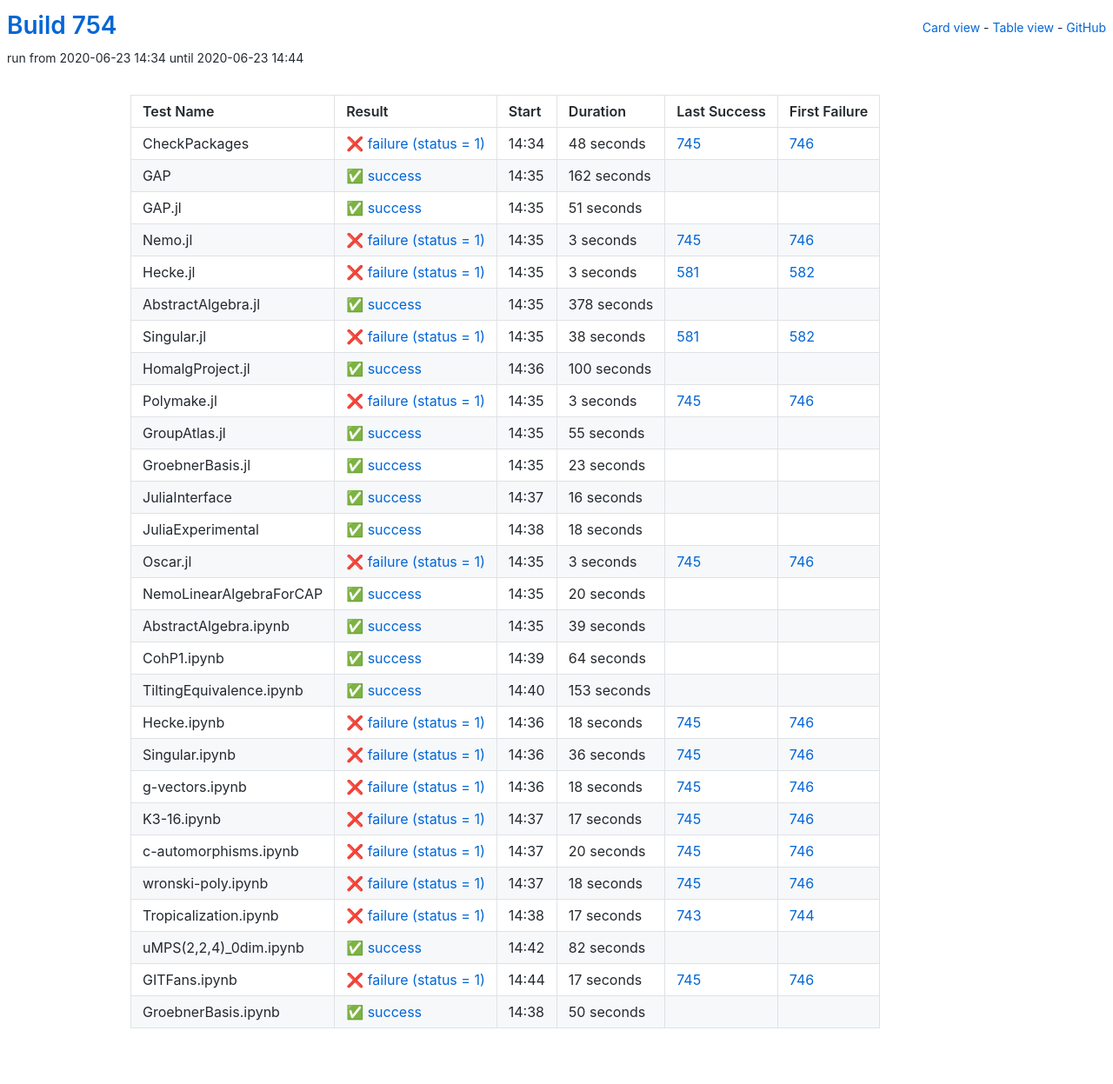
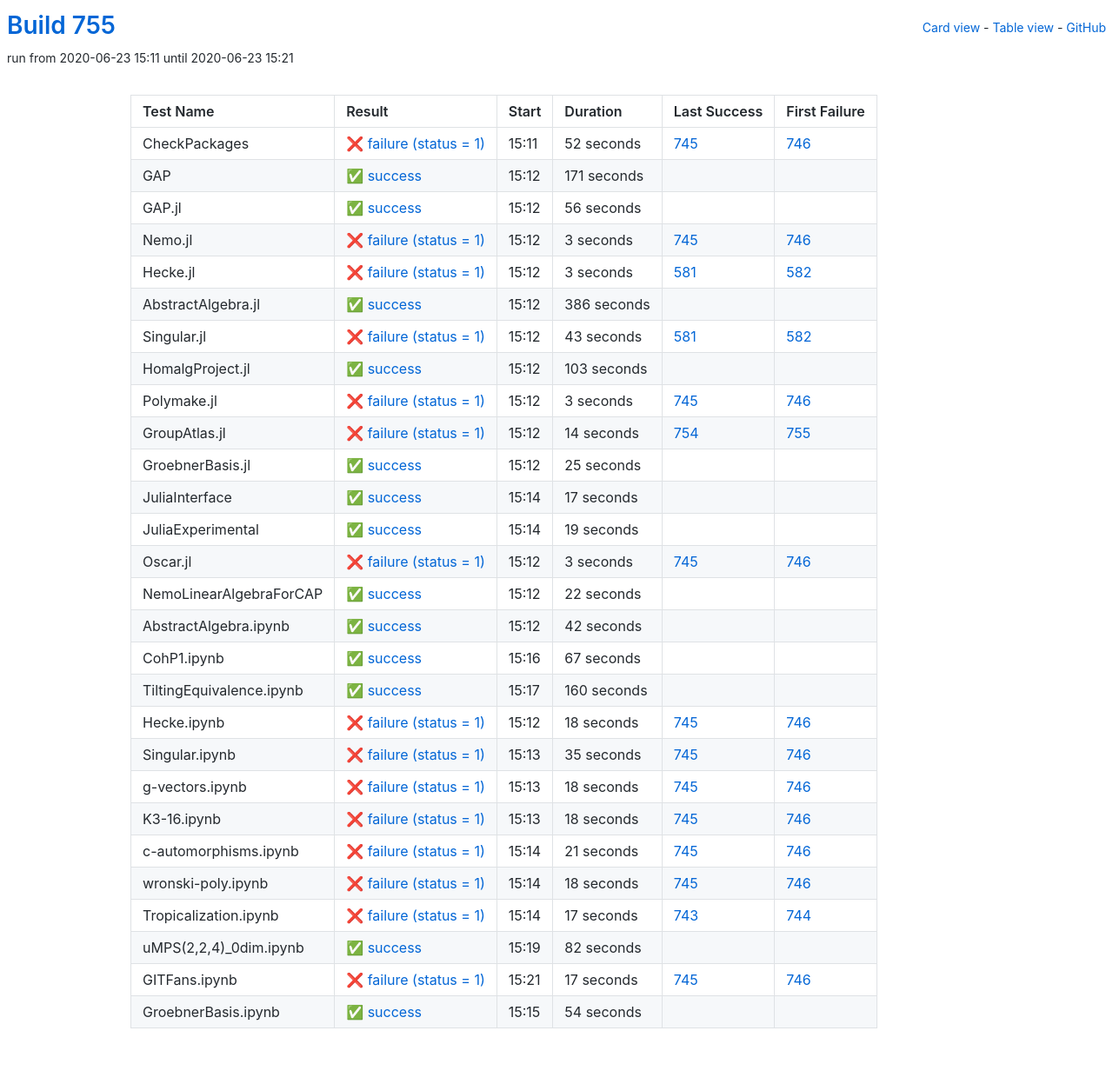
Before and after one commit to oscar-system/oscar-ci-status-1.4, a Jekyll site: the page built from table.html, in a window 1280 px wide. Shown: the whole page at 87% size. Built offline with Jekyll 4.4.1, drawn with Linux system fonts in a browser that asks for light colours.

Commit message:
Build #755

```diff
--- a/_data/ci.yml
+++ b/_data/ci.yml
@@ -1,6 +1,6 @@
 ---
-build: 754
-build_url: https://oscarci.mathematik.uni-kl.de/job/oscar-julia-1.4/754/
+build: 755
+build_url: https://oscarci.mathematik.uni-kl.de/job/oscar-julia-1.4/755/
 job: oscar-julia-1.4
 organization: oscar-system
 repo: oscar-ci-status-1.4
@@ -8,44 +8,44 @@ repourl: https://github.com/oscar-system/oscar-ci-status-1.4
 tests:
 - name: CheckPackages
   id: checkpackages
-  log: https://oscarci.mathematik.uni-kl.de/job/oscar-julia-1.4/754/artifact/logs/build-754/CheckPackages.log
-  start: 2020-06-23 14:34
+  log: https://oscarci.mathematik.uni-kl.de/job/oscar-julia-1.4/755/artifact/logs/build-755/CheckPackages.log
+  start: 2020-06-23 15:11
   success: false
   exitcode: 1
   status: failure
-  duration: 48
+  duration: 52
   last_success: 745
   last_success_url: https://oscarci.mathematik.uni-kl.de/job/oscar-julia-1.4/745/
   first_failure: 746
   first_failure_url: https://oscarci.mathematik.uni-kl.de/job/oscar-julia-1.4/746/
 - name: GAP
   id: gap
-  log: https://oscarci.mathematik.uni-kl.de/job/oscar-julia-1.4/754/artifact/logs/build-754/GAP.log
-  start: 2020-06-23 14:35
+  log: https://oscarci.mathematik.uni-kl.de/job/oscar-julia-1.4/755/artifact/logs/build-755/GAP.log
+  start: 2020-06-23 15:12
   success: true
   exitcode: 0
   status: success
-  duration: 162
+  duration: 171
   last_success: false
   last_success_url:
   first_failure: false
   first_failure_url:
 - name: GAP.jl
   id: gap-jl
-  log: https://oscarci.mathematik.uni-kl.de/job/oscar-julia-1.4/754/artifact/logs/build-754/GAP.jl.log
-  start: 2020-06-23 14:35
+  log: https://oscarci.mathematik.uni-kl.de/job/oscar-julia-1.4/755/artifact/logs/build-755/GAP.jl.log
+  start: 2020-06-23 15:12
   success: true
   exitcode: 0
   status: success
-  duration: 51
+  duration: 56
   last_success: false
   last_success_url:
   first_failure: false
   first_failure_url:
 - name: Nemo.jl
   id: nemo-jl
-  log: https://oscarci.mathematik.uni-kl.de/job/oscar-julia-1.4/754/artifact/logs/build-754/Nemo.jl.log
-  start: 2020-06-23 14:35
+  log: https://oscarci.mathematik.uni-kl.de/job/oscar-julia-1.4/755/artifact/logs/build-755/Nemo.jl.log
+  start: 2020-06-23 15:12
   success: false
   exitcode: 1
   status: failure
@@ -56,8 +56,8 @@ tests:
   first_failure_url: https://oscarci.mathematik.uni-kl.de/job/oscar-julia-1.4/746/
 - name: Hecke.jl
   id: hecke-jl
-  log: https://oscarci.mathematik.uni-kl.de/job/oscar-julia-1.4/754/artifact/logs/build-754/Hecke.jl.log
-  start: 2020-06-23 14:35
+  log: https://oscarci.mathematik.uni-kl.de/job/oscar-julia-1.4/755/artifact/logs/build-755/Hecke.jl.log
+  start: 2020-06-23 15:12
   success: false
   exitcode: 1
   status: failure
@@ -68,44 +68,44 @@ tests:
   first_failure_url: https://oscarci.mathematik.uni-kl.de/job/oscar-julia-1.4/582/
 - name: AbstractAlgebra.jl
   id: abstractalgebra-jl
-  log: https://oscarci.mathematik.uni-kl.de/job/oscar-julia-1.4/754/artifact/logs/build-754/AbstractAlgebra.jl.log
-  start: 2020-06-23 14:35
+  log: https://oscarci.mathematik.uni-kl.de/job/oscar-julia-1.4/755/artifact/logs/build-755/AbstractAlgebra.jl.log
+  start: 2020-06-23 15:12
   success: true
   exitcode: 0
   status: success
-  duration: 378
+  duration: 386
   last_success: false
   last_success_url:
   first_failure: false
   first_failure_url:
 - name: Singular.jl
   id: singular-jl
-  log: https://oscarci.mathematik.uni-kl.de/job/oscar-julia-1.4/754/artifact/logs/build-754/Singular.jl.log
-  start: 2020-06-23 14:35
+  log: https://oscarci.mathematik.uni-kl.de/job/oscar-julia-1.4/755/artifact/logs/build-755/Singular.jl.log
+  start: 2020-06-23 15:12
   success: false
   exitcode: 1
   status: failure
-  duration: 38
+  duration: 43
   last_success: 581
   last_success_url: https://oscarci.mathematik.uni-kl.de/job/oscar-julia-1.4/581/
   first_failure: 582
   first_failure_url: https://oscarci.mathematik.uni-kl.de/job/oscar-julia-1.4/582/
 - name: HomalgProject.jl
   id: homalgproject-jl
-  log: https://oscarci.mathematik.uni-kl.de/job/oscar-julia-1.4/754/artifact/logs/build-754/HomalgProject.jl.log
-  start: 2020-06-23 14:36
+  log: https://oscarci.mathematik.uni-kl.de/job/oscar-julia-1.4/755/artifact/logs/build-755/HomalgProject.jl.log
+  start: 2020-06-23 15:12
   success: true
   exitcode: 0
   status: success
-  duration: 100
+  duration: 103
   last_success: false
   last_success_url:
   first_failure: false
   first_failure_url:
 - name: Polymake.jl
   id: polymake-jl
-  log: https://oscarci.mathematik.uni-kl.de/job/oscar-julia-1.4/754/artifact/logs/build-754/Polymake.jl.log
-  start: 2020-06-23 14:35
+  log: https://oscarci.mathematik.uni-kl.de/job/oscar-julia-1.4/755/artifact/logs/build-755/Polymake.jl.log
+  start: 2020-06-23 15:12
   success: false
   exitcode: 1
   status: failure
@@ -116,56 +116,56 @@ tests:
   first_failure_url: https://oscarci.mathematik.uni-kl.de/job/oscar-julia-1.4/746/
 - name: GroupAtlas.jl
   id: groupatlas-jl
-  log: https://oscarci.mathematik.uni-kl.de/job/oscar-julia-1.4/754/artifact/logs/build-754/GroupAtlas.jl.log
-  start: 2020-06-23 14:35
+  log: https://oscarci.mathematik.uni-kl.de/job/oscar-julia-1.4/755/artifact/logs/build-755/GroupAtlas.jl.log
+  start: 2020-06-23 15:12
+  success: false
+  exitcode: 1
+  status: failure
+  duration: 14
+  last_success: 754
+  last_success_url: https://oscarci.mathematik.uni-kl.de/job/oscar-julia-1.4/754/
+  first_failure: 755
+  first_failure_url: https://oscarci.mathematik.uni-kl.de/job/oscar-julia-1.4/755/
+- name: GroebnerBasis.jl
+  id: groebnerbasis-jl
+  log: https://oscarci.mathematik.uni-kl.de/job/oscar-julia-1.4/755/artifact/logs/build-755/GroebnerBasis.jl.log
+  start: 2020-06-23 15:12
   success: true
   exitcode: 0
   status: success
-  duration: 55
-  last_success: false
-  last_success_url:
-  first_failure: false
-  first_failure_url:
-- name: GroebnerBasis.jl
-  id: groebnerbasis-jl
-  log: https://oscarci.mathematik.uni-kl.de/job/oscar-julia-1.4/754/artifact/logs/build-754/GroebnerBasis.jl.log
-  start: 2020-06-23 14:35
-  success: true
-  exitcode: 0
-  status: success
-  duration: 23
+  duration: 25
   last_success: false
   last_success_url:
   first_failure: false
   first_failure_url:
 - name: JuliaInterface
   id: juliainterface
-  log: https://oscarci.mathematik.uni-kl.de/job/oscar-julia-1.4/754/artifact/logs/build-754/JuliaInterface.log
-  start: 2020-06-23 14:37
+  log: https://oscarci.mathematik.uni-kl.de/job/oscar-julia-1.4/755/artifact/logs/build-755/JuliaInterface.log
+  start: 2020-06-23 15:14
   success: true
   exitcode: 0
   status: success
-  duration: 16
+  duration: 17
   last_success: false
   last_success_url:
   first_failure: false
   first_failure_url:
 - name: JuliaExperimental
   id: juliaexperimental
-  log: https://oscarci.mathematik.uni-kl.de/job/oscar-julia-1.4/754/artifact/logs/build-754/JuliaExperimental.log
-  start: 2020-06-23 14:38
+  log: https://oscarci.mathematik.uni-kl.de/job/oscar-julia-1.4/755/artifact/logs/build-755/JuliaExperimental.log
+  start: 2020-06-23 15:14
   success: true
   exitcode: 0
   status: success
-  duration: 18
+  duration: 19
   last_success: false
   last_success_url:
   first_failure: false
   first_failure_url:
 - name: Oscar.jl
   id: oscar-jl
-  log: https://oscarci.mathematik.uni-kl.de/job/oscar-julia-1.4/754/artifact/logs/build-754/Oscar.jl.log
-  start: 2020-06-23 14:35
+  log: https://oscarci.mathematik.uni-kl.de/job/oscar-julia-1.4/755/artifact/logs/build-755/Oscar.jl.log
+  start: 2020-06-23 15:12
   success: false
   exitcode: 1
   status: failure
@@ -176,56 +176,56 @@ tests:
   first_failure_url: https://oscarci.mathematik.uni-kl.de/job/oscar-julia-1.4/746/
 - name: NemoLinearAlgebraForCAP
   id: nemolinearalgebraforcap
-  log: https://oscarci.mathematik.uni-kl.de/job/oscar-julia-1.4/754/artifact/logs/build-754/NemoLinearAlgebraForCAP.log
-  start: 2020-06-23 14:35
+  log: https://oscarci.mathematik.uni-kl.de/job/oscar-julia-1.4/755/artifact/logs/build-755/NemoLinearAlgebraForCAP.log
+  start: 2020-06-23 15:12
   success: true
   exitcode: 0
   status: success
-  duration: 20
+  duration: 22
   last_success: false
   last_success_url:
   first_failure: false
   first_failure_url:
 - name: AbstractAlgebra.ipynb
   id: abstractalgebra-ipynb
-  log: https://oscarci.mathematik.uni-kl.de/job/oscar-julia-1.4/754/artifact/logs/build-754/AbstractAlgebra.ipynb.log
-  start: 2020-06-23 14:35
+  log: https://oscarci.mathematik.uni-kl.de/job/oscar-julia-1.4/755/artifact/logs/build-755/AbstractAlgebra.ipynb.log
+  start: 2020-06-23 15:12
   success: true
   exitcode: 0
   status: success
-  duration: 39
+  duration: 42
   last_success: false
   last_success_url:
   first_failure: false
   first_failure_url:
 - name: CohP1.ipynb
   id: cohp1-ipynb
-  log: https://oscarci.mathematik.uni-kl.de/job/oscar-julia-1.4/754/artifact/logs/build-754/CohP1.ipynb.log
-  start: 2020-06-23 14:39
+  log: https://oscarci.mathematik.uni-kl.de/job/oscar-julia-1.4/755/artifact/logs/build-755/CohP1.ipynb.log
+  start: 2020-06-23 15:16
   success: true
   exitcode: 0
   status: success
-  duration: 64
+  duration: 67
   last_success: false
   last_success_url:
   first_failure: false
   first_failure_url:
 - name: TiltingEquivalence.ipynb
   id: tiltingequivalence-ipynb
-  log: https://oscarci.mathematik.uni-kl.de/job/oscar-julia-1.4/754/artifact/logs/build-754/TiltingEquivalence.ipynb.log
-  start: 2020-06-23 14:40
+  log: https://oscarci.mathematik.uni-kl.de/job/oscar-julia-1.4/755/artifact/logs/build-755/TiltingEquivalence.ipynb.log
+  start: 2020-06-23 15:17
   success: true
   exitcode: 0
   status: success
-  duration: 153
+  duration: 160
   last_success: false
   last_success_url:
   first_failure: false
   first_failure_url:
 - name: Hecke.ipynb
   id: hecke-ipynb
-  log: https://oscarci.mathematik.uni-kl.de/job/oscar-julia-1.4/754/artifact/logs/build-754/Hecke.ipynb.log
-  start: 2020-06-23 14:36
+  log: https://oscarci.mathematik.uni-kl.de/job/oscar-julia-1.4/755/artifact/logs/build-755/Hecke.ipynb.log
+  start: 2020-06-23 15:12
   success: false
   exitcode: 1
   status: failure
@@ -236,20 +236,20 @@ tests:
   first_failure_url: https://oscarci.mathematik.uni-kl.de/job/oscar-julia-1.4/746/
 - name: Singular.ipynb
   id: singular-ipynb
-  log: https://oscarci.mathematik.uni-kl.de/job/oscar-julia-1.4/754/artifact/logs/build-754/Singular.ipynb.log
-  start: 2020-06-23 14:36
+  log: https://oscarci.mathematik.uni-kl.de/job/oscar-julia-1.4/755/artifact/logs/build-755/Singular.ipynb.log
+  start: 2020-06-23 15:13
   success: false
   exitcode: 1
   status: failure
-  duration: 36
+  duration: 35
   last_success: 745
   last_success_url: https://oscarci.mathematik.uni-kl.de/job/oscar-julia-1.4/745/
   first_failure: 746
   first_failure_url: https://oscarci.mathematik.uni-kl.de/job/oscar-julia-1.4/746/
 - name: g-vectors.ipynb
   id: g-vectors-ipynb
-  log: https://oscarci.mathematik.uni-kl.de/job/oscar-julia-1.4/754/artifact/logs/build-754/g-vectors.ipynb.log
-  start: 2020-06-23 14:36
+  log: https://oscarci.mathematik.uni-kl.de/job/oscar-julia-1.4/755/artifact/logs/build-755/g-vectors.ipynb.log
+  start: 2020-06-23 15:13
   success: false
   exitcode: 1
   status: failure
@@ -260,32 +260,32 @@ tests:
   first_failure_url: https://oscarci.mathematik.uni-kl.de/job/oscar-julia-1.4/746/
 - name: K3-16.ipynb
   id: k3-16-ipynb
-  log: https://oscarci.mathematik.uni-kl.de/job/oscar-julia-1.4/754/artifact/logs/build-754/K3-16.ipynb.log
-  start: 2020-06-23 14:37
+  log: https://oscarci.mathematik.uni-kl.de/job/oscar-julia-1.4/755/artifact/logs/build-755/K3-16.ipynb.log
+  start: 2020-06-23 15:13
   success: false
   exitcode: 1
   status: failure
-  duration: 17
+  duration: 18
   last_success: 745
   last_success_url: https://oscarci.mathematik.uni-kl.de/job/oscar-julia-1.4/745/
   first_failure: 746
   first_failure_url: https://oscarci.mathematik.uni-kl.de/job/oscar-julia-1.4/746/
 - name: c-automorphisms.ipynb
   id: c-automorphisms-ipynb
-  log: https://oscarci.mathematik.uni-kl.de/job/oscar-julia-1.4/754/artifact/logs/build-754/c-automorphisms.ipynb.log
-  start: 2020-06-23 14:37
+  log: https://oscarci.mathematik.uni-kl.de/job/oscar-julia-1.4/755/artifact/logs/build-755/c-automorphisms.ipynb.log
+  start: 2020-06-23 15:14
   success: false
   exitcode: 1
   status: failure
-  duration: 20
+  duration: 21
   last_success: 745
   last_success_url: https://oscarci.mathematik.uni-kl.de/job/oscar-julia-1.4/745/
   first_failure: 746
   first_failure_url: https://oscarci.mathematik.uni-kl.de/job/oscar-julia-1.4/746/
 - name: wronski-poly.ipynb
   id: wronski-poly-ipynb
-  log: https://oscarci.mathematik.uni-kl.de/job/oscar-julia-1.4/754/artifact/logs/build-754/wronski-poly.ipynb.log
-  start: 2020-06-23 14:37
+  log: https://oscarci.mathematik.uni-kl.de/job/oscar-julia-1.4/755/artifact/logs/build-755/wronski-poly.ipynb.log
+  start: 2020-06-23 15:14
   success: false
   exitcode: 1
   status: failure
@@ -296,8 +296,8 @@ tests:
   first_failure_url: https://oscarci.mathematik.uni-kl.de/job/oscar-julia-1.4/746/
 - name: Tropicalization.ipynb
   id: tropicalization-ipynb
-  log: https://oscarci.mathematik.uni-kl.de/job/oscar-julia-1.4/754/artifact/logs/build-754/Tropicalization.ipynb.log
-  start: 2020-06-23 14:38
+  log: https://oscarci.mathematik.uni-kl.de/job/oscar-julia-1.4/755/artifact/logs/build-755/Tropicalization.ipynb.log
+  start: 2020-06-23 15:14
   success: false
   exitcode: 1
   status: failure
@@ -308,8 +308,8 @@ tests:
   first_failure_url: https://oscarci.mathematik.uni-kl.de/job/oscar-julia-1.4/744/
 - name: uMPS(2,2,4)_0dim.ipynb
   id: umps-2-2-4-0dim-ipynb
-  log: https://oscarci.mathematik.uni-kl.de/job/oscar-julia-1.4/754/artifact/logs/build-754/uMPS-2-2-4-_0dim.ipynb.log
-  start: 2020-06-23 14:42
+  log: https://oscarci.mathematik.uni-kl.de/job/oscar-julia-1.4/755/artifact/logs/build-755/uMPS-2-2-4-_0dim.ipynb.log
+  start: 2020-06-23 15:19
   success: true
   exitcode: 0
   status: success
@@ -320,8 +320,8 @@ tests:
   first_failure_url:
 - name: GITFans.ipynb
   id: gitfans-ipynb
-  log: https://oscarci.mathematik.uni-kl.de/job/oscar-julia-1.4/754/artifact/logs/build-754/GITFans.ipynb.log
-  start: 2020-06-23 14:44
+  log: https://oscarci.mathematik.uni-kl.de/job/oscar-julia-1.4/755/artifact/logs/build-755/GITFans.ipynb.log
+  start: 2020-06-23 15:21
   success: false
   exitcode: 1
   status: failure
@@ -332,12 +332,12 @@ tests:
   first_failure_url: https://oscarci.mathematik.uni-kl.de/job/oscar-julia-1.4/746/
 - name: GroebnerBasis.ipynb
   id: groebnerbasis-ipynb
-  log: https://oscarci.mathematik.uni-kl.de/job/oscar-julia-1.4/754/artifact/logs/build-754/GroebnerBasis.ipynb.log
-  start: 2020-06-23 14:38
+  log: https://oscarci.mathematik.uni-kl.de/job/oscar-julia-1.4/755/artifact/logs/build-755/GroebnerBasis.ipynb.log
+  start: 2020-06-23 15:15
   success: true
   exitcode: 0
   status: success
-  duration: 50
+  duration: 54
   last_success: false
   last_success_url:
   first_failure: false
```
Also changed, not shown: README.md.
